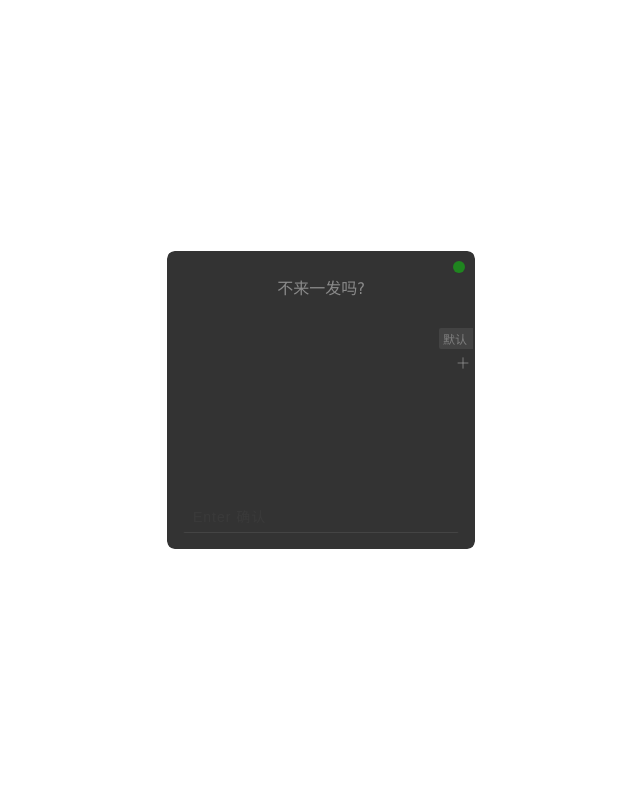
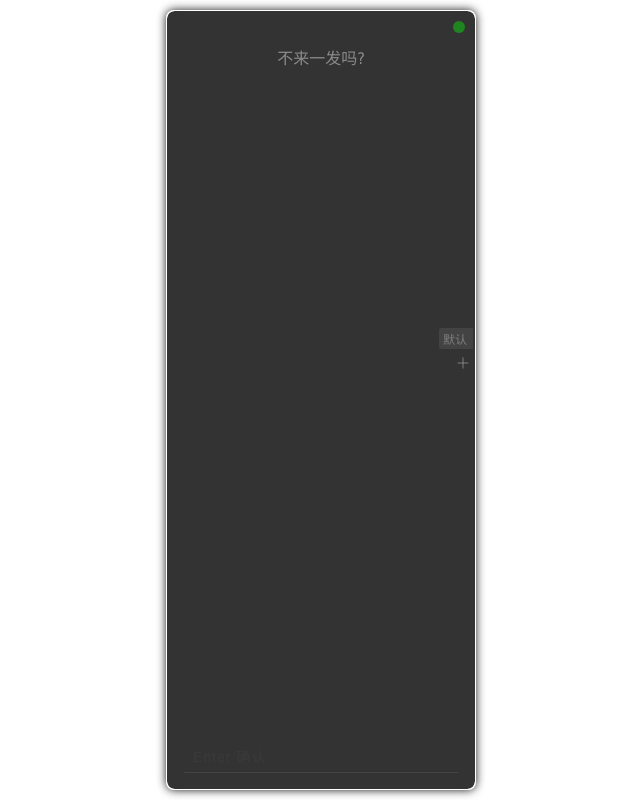
Before and after one commit to edeink/todo, a React (Create React App) app: page / in a window 1280 px wide. Shown: the whole page, without its empty margins (319-959 px from the left). Built offline with nearby package versions, Linux system fonts and the light colour scheme.

Commit message:
feature：自适应高度 & 贴边展开

```diff
--- a/src/App.js
+++ b/src/App.js
@@ -14,6 +14,7 @@ import ToolTip from './Component/Common/ToolTip';
 import TODO_CONFIG from './config';
 import fileHelper from './tool/file';
 import {stringify, parse, copy} from './tool/json';
+import {isWindows} from './tool/userAgent';
 
 import './app.scss';
 import './icon/icons.scss';
@@ -448,10 +449,11 @@ class App extends PureComponent {
         } = this.state;
         const todoData = this.state[STORE_TODO_KEY];
         const doneData = this.state[STORE_DONE_KEY];
-        const isSmall = document.querySelector('body').clientWidth <= 310;
+        const isSmall = document.querySelector('#root').clientWidth <= 310;
         return (
             <DragDropContext onDragEnd={this.onDragEnd} onDragStart={this.onDragStart}>
-                <div id="todo-app" className={cs(`theme-${theme}`, {'is-small': isSmall})} tabIndex="0">
+                <div id="todo-app" className={cs(`theme-${theme}`,
+                    {'is-small': isSmall}, {'is-win': isWindows})} tabIndex="0">
                     <div className={cs('app-wrapper', {'open-tool': openTool})}>
                         {/* 其它提示 */}
                         <Tip/>
--- a/src/Component/Exclusive/Status/index.scss
+++ b/src/Component/Exclusive/Status/index.scss
@@ -29,10 +29,11 @@
         width: 0;
         height: 0;
         border-radius: 100%;
-        background: rgba(0, 0, 0, .5);
+        background: rgba(0, 0, 0, .4);
         transform: translate(50%, -50%);
         opacity: 0;
-        transition: width .2s ease-in, height .2s ease-in, transform .2s ease-in, opacity .2s ease-in;
+        transition: width .2s ease-in, height .2s ease-in, transform .2s ease-in,
+        opacity .2s ease-in, background-color .2s ease-in-out;
         z-index: -1;
     }
     &:hover {
@@ -45,8 +46,8 @@
     }
     &.is-active {
         &:before {
-            width: 800px;
-            height: 800px;
+            width: 1000px;
+            height: 1000px;
             opacity: 1;
         }
     }
--- a/src/Component/Exclusive/Tip/index.scss
+++ b/src/Component/Exclusive/Tip/index.scss
@@ -1,12 +1,14 @@
 .tips {
     position: absolute;
-    top: 220px;
     left: 50%;
+    bottom: 40px;
     transform: translate(-50%);
     width: 200px;
     padding: 4px;
     margin: 0 auto;
     color: white;
+    background: rgba(255, 255, 255, .05);
+    border-radius: 4px;
     font-size: 14px;
     opacity: 0;
     text-align: center;
--- a/src/app.scss
+++ b/src/app.scss
@@ -1,12 +1,12 @@
 #todo-app {
     position: absolute;
     width: 310px;
-    height: 300px;
+    height: calc(100% - 20px);
     top: 0;
     left: 0;
     right: 0;
     bottom: 0;
-    margin: auto;
+    margin: 10px auto;
     border: 1px solid rgba(255, 255, 255, .5);
     border-radius: 8px;
     color: #e1e1e1;
@@ -14,8 +14,11 @@
     -webkit-app-region: drag;
     user-select: none;
     overflow: hidden;
-    box-shadow: 0px 0px 10px rgba(0, 0, 0, .9);
+    box-shadow: 0 0 10px rgba(0, 0, 0, .9);
+    transition: box-shadow .3s ease-in-out;
     &.is-small {
+        height: 100%;
+        margin: auto;
         box-shadow: none;
     }
     &::before {
@@ -28,14 +31,17 @@
         border-radius: 8px;
         background: rgba(0, 0, 0, 0.8);
         z-index: -1;
+        transition: background-color .3s ease-in-out;
     }
     .app-wrapper {
+        height: 100%;
+        padding-top: 10px;
         &.open-tool {
             filter: blur(4px);
         }
     }
     .list-container {
-        height: 260px;
+        height: calc(100% - 30px);
         padding: 0 16px;
         margin-bottom: 20px;
         overflow: auto;
@@ -63,10 +69,12 @@
             }
         }
         &.focus {
-            height: 230px;
+            height: calc(100% - 60px);
         }
     }
 
+    // windows下美化滚动条样式
+    &.is-win {
         // 编辑区滚动条样式
         ::-webkit-scrollbar {
             width: 4px;
@@ -82,3 +90,4 @@
             min-height: 24px;
         }
     }
+}
--- a/src/theme/white.scss
+++ b/src/theme/white.scss
@@ -24,6 +24,7 @@ $normal-color: #AEB5C0;
   // 提示
   .tips {
     color: $base-color;
+    background: rgba(0, 0, 0, .05);
   }
   .done-split {
     background: #e1e1e1;
--- /dev/null
+++ b/src/tool/userAgent.js
@@ -0,0 +1,41 @@
+const agent = window.navigator.userAgent.toLowerCase();
+
+const lowIE11 = agent.indexOf("compatible") > -1 && agent.indexOf("msie") > -1;
+const isIEPure = lowIE11 || (agent.indexOf('trident') > -1 && agent.indexOf("rv:11.0") > -1);
+const isEdge = agent.indexOf("edge") > -1 && !lowIE11;
+const isIE = isIEPure || isEdge;
+const isFirefox = agent.indexOf('firefox') !== -1;
+const isSafari = agent.indexOf('chrome') === -1 && agent.indexOf('safari') !== -1;
+const isSougou = agent.indexOf('se 2.x') > -1;
+const isIosChrome = agent.indexOf('crios') !== -1;
+const isMobile = /Android|webOS|iPhone|iPod|BlackBerry|iPad/i.test(agent);
+const isMobileIos = /iPhone|iPod/i.test(agent);
+const isAndroid = /Android/i.test(agent);
+const isIos = /iPhone|iPod|iPad/i.test(agent);
+const isInWeChat = /MicroMessenger/i.test(agent);
+const isWindows = agent.indexOf('window') !== -1;
+const isMacOs = agent.indexOf('mac') !== -1;
+const isLinux = agent.indexOf('linux') !== -1;
+const isIphone = agent.indexOf('iphone') !== -1;
+const isWindowsFirefox = isWindows && isFirefox;
+
+module.exports = {
+    agent,
+    isIE,
+    isIEPure,
+    isEdge,
+    isFirefox,
+    isSougou,
+    isMobile,
+    isMobileIos,
+    isAndroid,
+    isWindows,
+    isMacOs,
+    isLinux,
+    isIphone,
+    isWindowsFirefox,
+    isInWeChat,
+    isIos,
+    isSafari,
+    isIosChrome,
+};
```
Also changed, not shown: public/electron.js (+42 -25 lines). Lines whose indentation alone changed are shown as unchanged.
